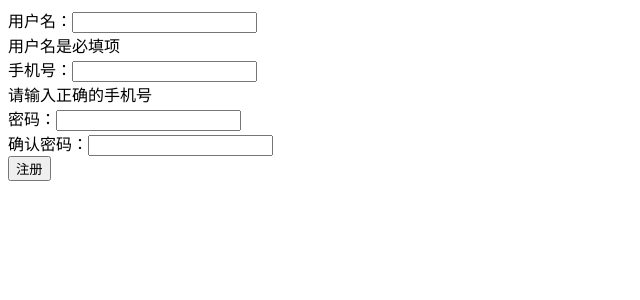
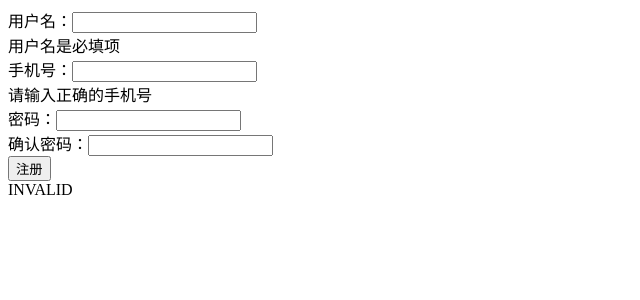
Before and after one commit to lufeng111/form-refactor, an Angular app: page / in a window 1280 px wide. Shown: the top 300 px of the page, without its empty margins (0-640 px from the left). Built offline with nearby package versions, Linux system fonts and the light colour scheme.

Commit message:
异步效验器返回效验信息

```diff
--- a/src/app/reactive-regist/reactive-regist.component.html
+++ b/src/app/reactive-regist/reactive-regist.component.html
@@ -37,3 +37,6 @@
   </div>
   <button type="submit">注册</button>
 </form>
+<div>
+  {{formModel.status}}
+</div>
--- a/src/app/reactive-regist/reactive-regist.component.ts
+++ b/src/app/reactive-regist/reactive-regist.component.ts
@@ -1,6 +1,6 @@
 import { Component, OnInit } from '@angular/core';
 import { FormGroup, FormControl, FormBuilder, AbstractControl, Validators } from '@angular/forms';
-import { mobileValidator, equalValidator } from '../validator/validators';
+import { mobileValidator, equalValidator, mobileAsyncValidator } from '../validator/validators';
 
 @Component({
   selector: 'app-reactive-regist',
@@ -72,7 +72,7 @@ export class ReactiveRegistComponent implements OnInit {
     //  username: ['', Validators.required], 只有一个效验器的写法，required现在username是必填的
      username: ['', [Validators.required, Validators.minLength(6)]], // 多个效验器的写法，
     //  mobile: ['', this.mobileValidator],
-     mobile: ['', mobileValidator],
+     mobile: ['', mobileValidator, mobileAsyncValidator],
      passwordsGroup: fb.group({
        password: ['', Validators.minLength(6)],
        pconfirm: ['',Validators.minLength(6)],
--- a/src/app/validator/validators.ts
+++ b/src/app/validator/validators.ts
@@ -1,4 +1,7 @@
 import { FormControl,FormGroup } from "@angular/forms";
+import { Observable } from 'rxjs';
+import {of} from 'rxjs';
+import {delay} from 'rxjs/operators';
 
 /*
 注意：把这两个方法从reactive-regist.component 移出来之后，就不再是typeScript类里面的方法了
@@ -25,3 +28,14 @@ export function equalValidator(group: FormGroup): any{
   // return valid ? null : {equal: true};  下面把错误消息通过效验器提供，而不是在模板上控制显示隐藏
   return valid ? null : {equal: {descs: "密码和确认密码要保持一致"}};
 }
+
+// 异步效验器
+export function mobileAsyncValidator(control: FormControl): any{
+  var myreq = /^(((13[0-9]{1})|(15[0-9]{1})|(18[0-9]{1}))+\d{8})$/;
+  let valid = myreq.test(control.value);
+  // console.log("mobile的效验结果："+ valid);
+  // 当效验结果通过是true应该返回一个空null,如果没通过需要返回一个对象
+  return of(valid ? null : { mobile: true }).pipe(delay(5000));
+  // 把整个返回值放到一个流Observable.of里面去返回的， delay(5000)是延迟五秒，是为了模拟一下调服务器，padding状态就是在调远程服务去效验状态，
+
+}
```
